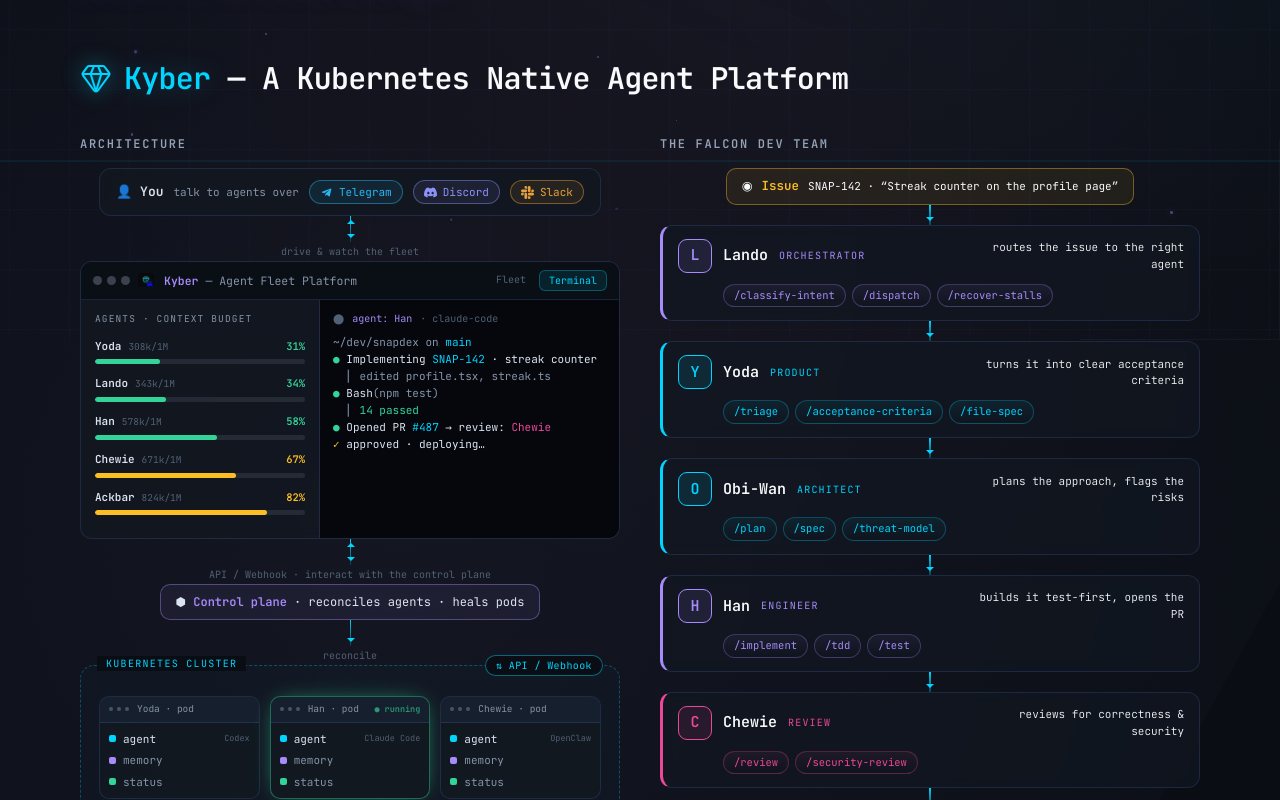
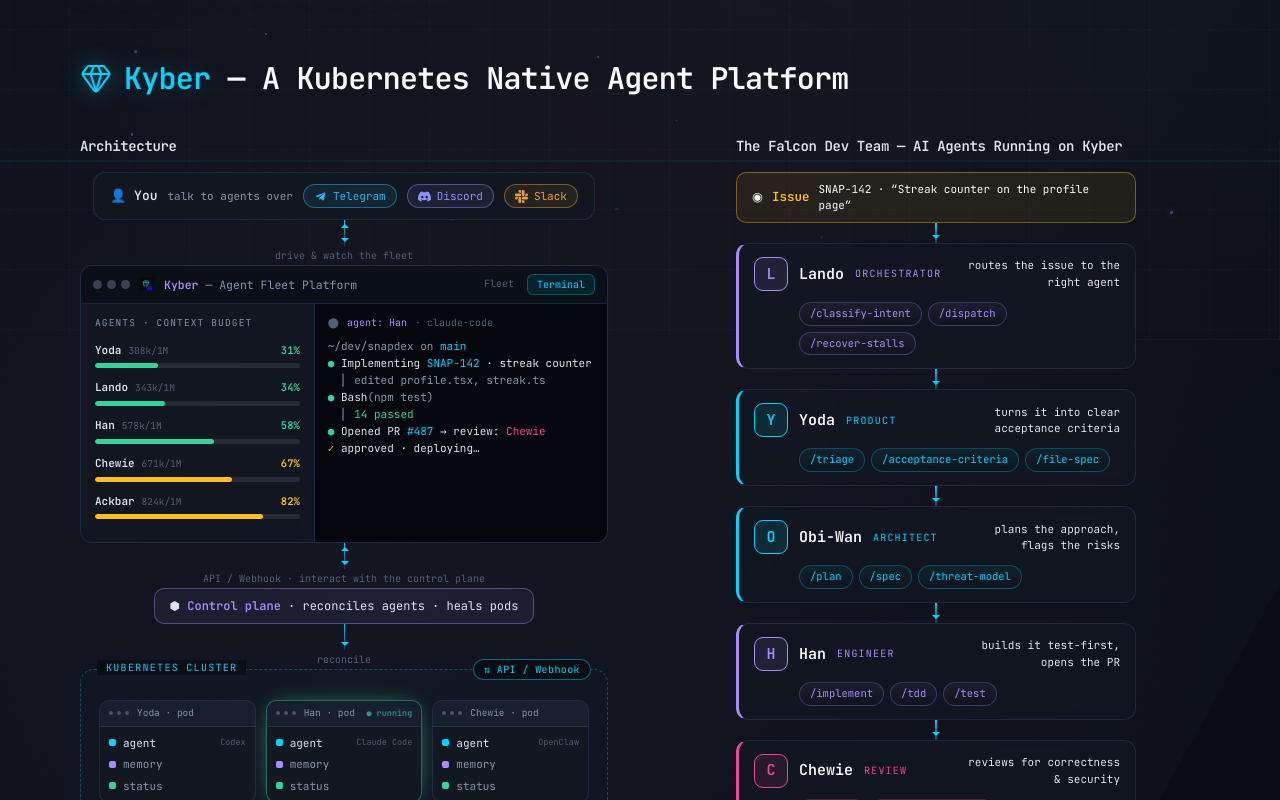
Before and after one commit to matty-v/voget-io, a React (Vite) app: page / in a window 1280 px wide. Shown: the part 460-1260 px from the top of the page. Built offline with nearby package versions, Linux system fonts and the light colour scheme.

Commit message:
layout: retitle Falcon column + narrow the agent-flow
Iteration 3 — Falcon column header now 'The Falcon Dev Team — AI Agents
Running on Kyber'; cap the agent-flow at 400px centered and widen the
column gap so it's not crowded against the architecture diagram.

```diff
--- a/src/App.tsx
+++ b/src/App.tsx
@@ -107,13 +107,13 @@
           </h3>
         </div>
 
-        <div className="grid gap-10 md:grid-cols-2 items-start">
+        <div className="grid gap-x-16 gap-y-10 md:grid-cols-2 items-start">
           <div className="space-y-4">
-            <h4 className="text-xs uppercase tracking-[0.14em] text-muted-foreground font-semibold">Architecture</h4>
+            <h4 className="text-sm font-semibold tracking-tight text-foreground/90">Architecture</h4>
             <KyberDiagram />
           </div>
-          <div className="space-y-4">
-            <h4 className="text-xs uppercase tracking-[0.14em] text-muted-foreground font-semibold">The Falcon Dev Team</h4>
+          <div className="mx-auto w-full max-w-[400px] space-y-4">
+            <h4 className="text-sm font-semibold tracking-tight text-foreground/90">The Falcon Dev Team — AI Agents Running on Kyber</h4>
             <FalconTeam />
           </div>
         </div>
```
